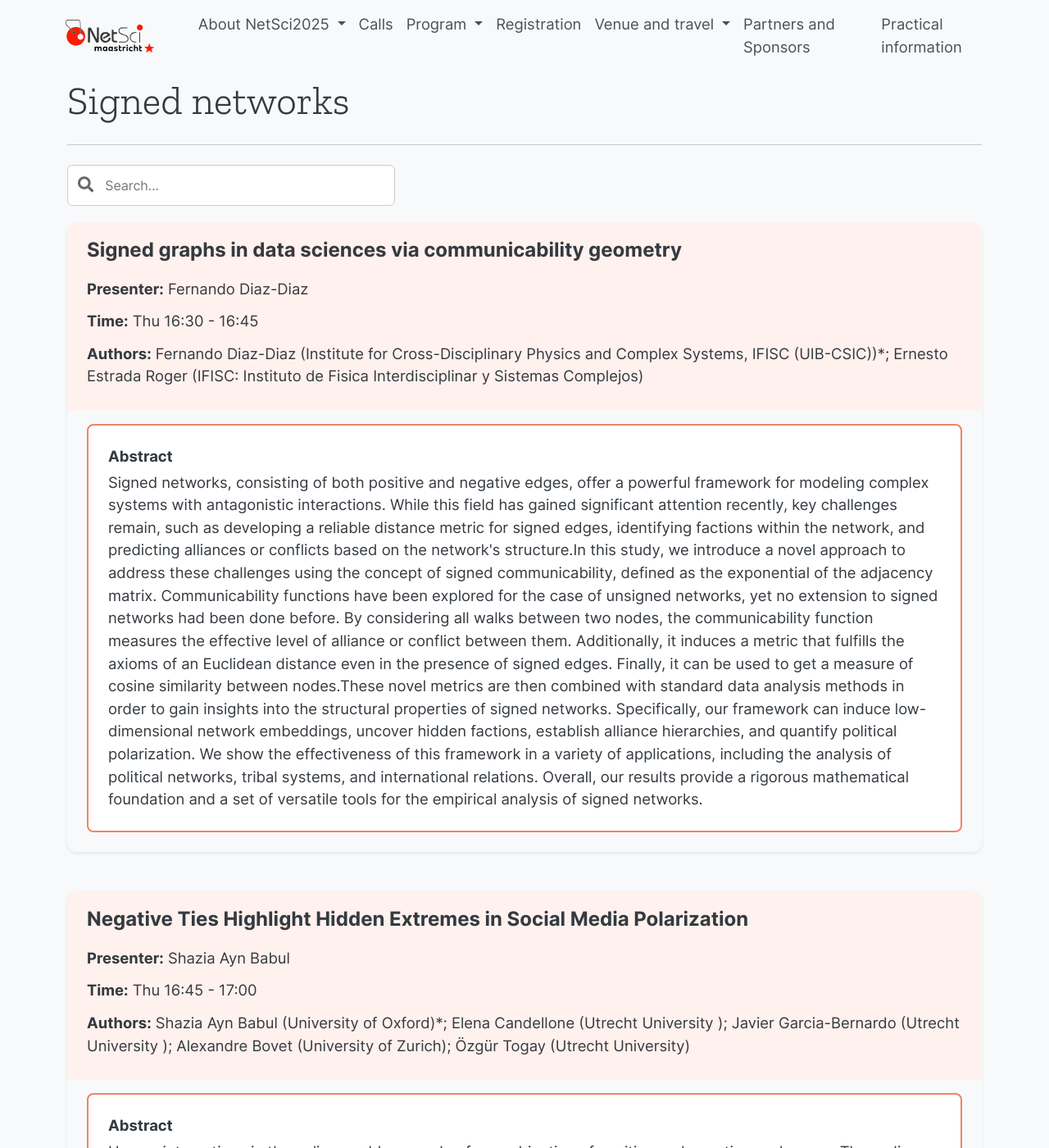
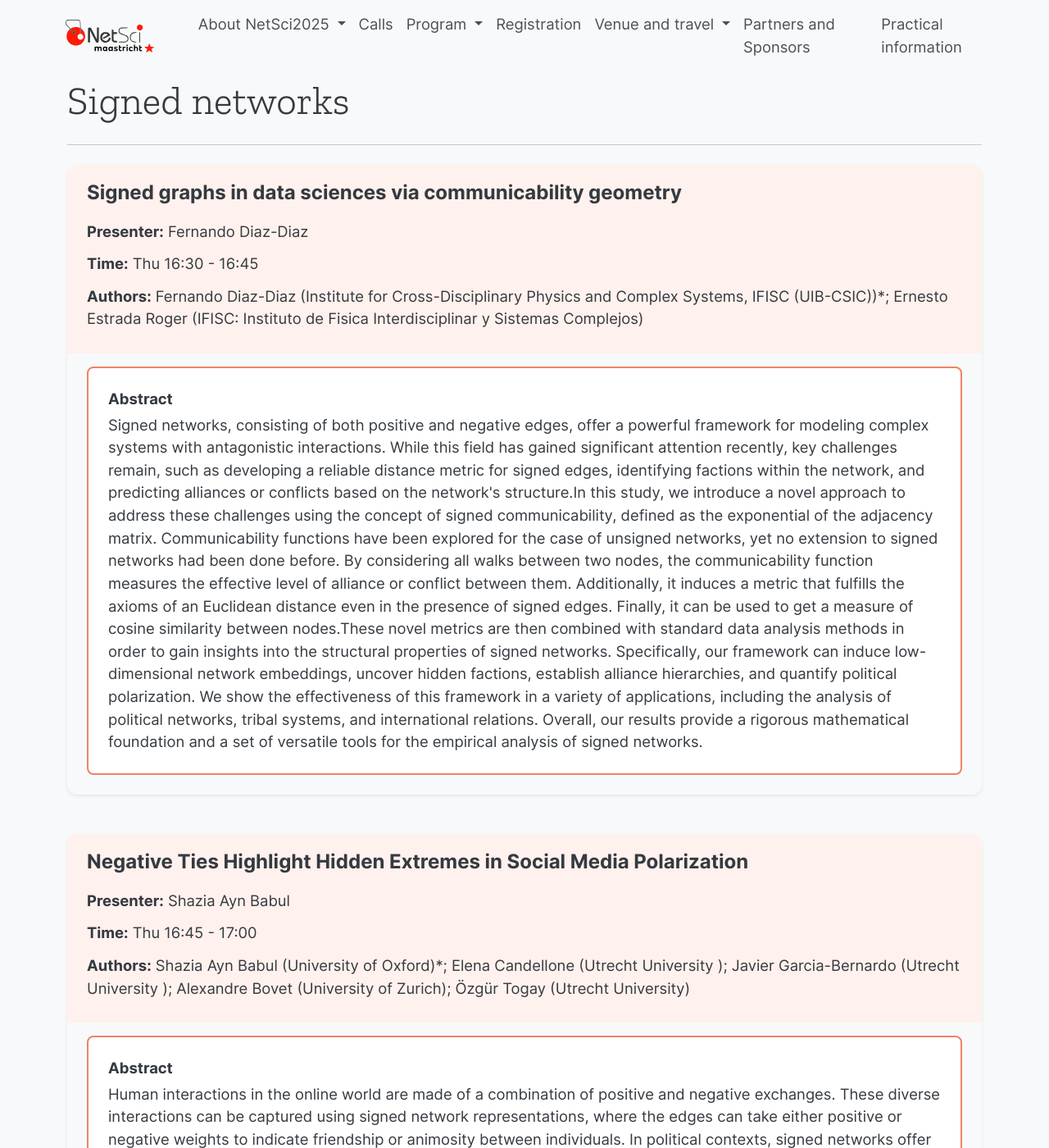
Before and after one commit to NetSci2025/netsci2025.github.io, a Jekyll site: the page built from _parallel/signed-networks.md, in a window 1280 px wide and 1400 px high. Shown: the whole window at 82% size. Built offline with Jekyll 4.4.1, drawn with Linux system fonts in a browser that asks for light colours.

Commit message:
Update parallel.html

```diff
--- a/_layouts/parallel.html
+++ b/_layouts/parallel.html
@@ -60,35 +60,6 @@ layout: default
     font-weight: 600;
     margin-bottom: 0.25rem;
   }
-
-.search-box {
-  display: flex;
-  align-items: center;
-  width: 100%;
-  max-width: 400px;
-  border: 1px solid #ccc;
-  border-radius: 6px;
-  padding: 4px 12px;
-  background-color: #fff;
-  margin-bottom: 20px;
-}
-
-.search-icon {
-  font-size: 1.2rem;
-  color: #666;
-  margin-right: 10px;
-}
-
-.search-box input {
-  border: none;
-  outline: none;
-  width: 100%;
-  padding: 8px 4px;
-  font-size: 1rem;
-  font-family: inherit;
-  background: transparent;
-}
-
 </style>
 
 <main class="my-4 {{ page.class }}">
@@ -96,10 +67,6 @@ layout: default
     <h1 class="display-5">{{ title }}</h1>
     <hr class="my-4">
 
-    <div class="search-box">
-      <span class="search-icon"><i class="fas fa-search"></i></span>
-      <input type="text" id="searchInput" placeholder="Search...">
-    </div>
 
     {% assign session = site.data.parallel[page.slug] %}
     {% if session %}
```
Also changed, not shown: other parts of _layouts/parallel.html (+0 -11 lines).
